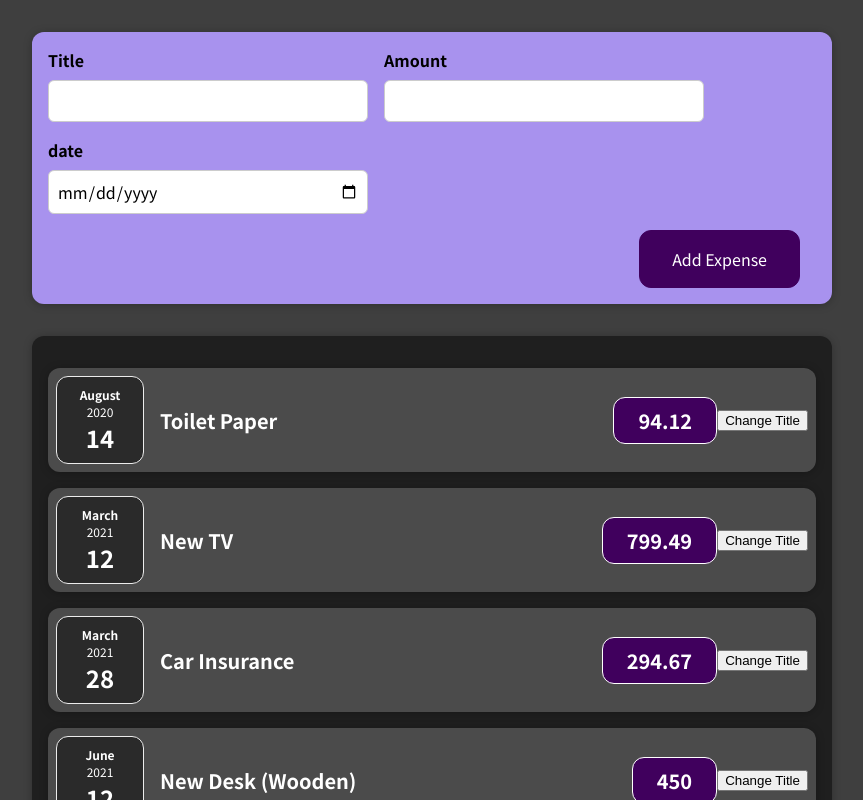
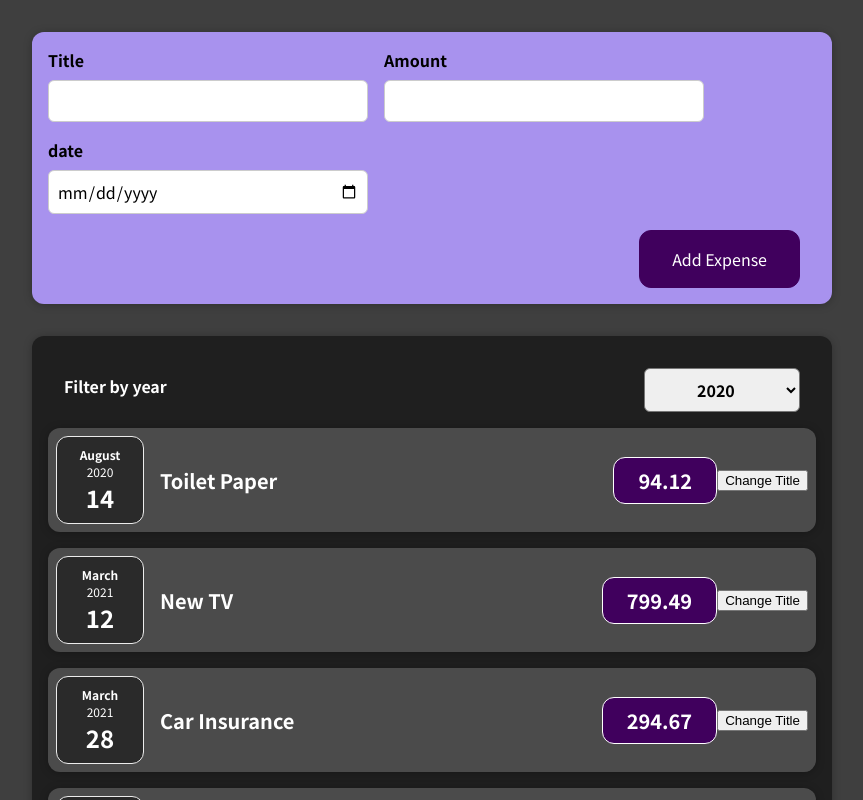
Before and after one commit to ejshin2ya/React-with-Redux-Next.js-Typescript, a React (Create React App) app in the folder React/3/react-complete-guide/: page / in a window 1280 px wide. Shown: the top 800 px of the page, without its empty margins (208-1071 px from the left). Built offline with nearby package versions, Linux system fonts and the light colour scheme.

Commit message:
이벤트 및 State 작업하기

```diff
--- a/React/3/react-complete-guide/src/components/Expenses/Expenses.js
+++ b/React/3/react-complete-guide/src/components/Expenses/Expenses.js
@@ -1,11 +1,21 @@
-import React from "react";
+import React, { useState } from "react";
 import Card from "../UI/Card";
+import ExpenseFilter from "./ExpensesFilter";
 import ExpenseItem from "./ExpenseItem";
 import "./Expenses.css";
 
 const Expense = (props) => {
+  const [filteredYear, setFilteredYear] = useState("2020");
+  const filterChangeHandler = (selectYear) => {
+    setFilteredYear(selectYear);
+  };
   return (
+    <div>
       <Card className="expenses">
+        <ExpenseFilter
+          selected={filteredYear}
+          onChangeFilter={filterChangeHandler}
+        />
         <ExpenseItem
           title={props.items[0].title}
           amount={props.items[0].amount}
@@ -27,6 +37,7 @@
           date={props.items[3].date}
         />
       </Card>
+    </div>
   );
 };
 
--- /dev/null
+++ b/React/3/react-complete-guide/src/components/Expenses/ExpensesFilter.css
@@ -0,0 +1,24 @@
+.expenses-filter {
+  color: white;
+  padding: 0 1rem;
+}
+
+.expenses-filter__control {
+  display: flex;
+  width: 100%;
+  align-items: center;
+  justify-content: space-between;
+  margin: 1rem 0;
+}
+
+.expenses-filter label {
+  font-weight: bold;
+  margin-bottom: 0.5rem;
+}
+
+.expenses-filter select {
+  font: inherit;
+  padding: 0.5rem 3rem;
+  font-weight: bold;
+  border-radius: 6px;
+}
--- /dev/null
+++ b/React/3/react-complete-guide/src/components/Expenses/ExpensesFilter.js
@@ -0,0 +1,25 @@
+import React from "react";
+
+import "./ExpensesFilter.css";
+
+const ExpensesFilter = (props) => {
+  const dropdownChangeHandler = (event) => {
+    props.onChangeFilter(event.target.value);
+  };
+
+  return (
+    <div className="expenses-filter">
+      <div className="expenses-filter__control">
+        <label>Filter by year</label>
+        <select value={props.selected} onChange={dropdownChangeHandler}>
+          <option value="2022">2022</option>
+          <option value="2021">2021</option>
+          <option value="2020">2020</option>
+          <option value="2019">2019</option>
+        </select>
+      </div>
+    </div>
+  );
+};
+
+export default ExpensesFilter;
```
Lines whose indentation alone changed are shown as unchanged.
